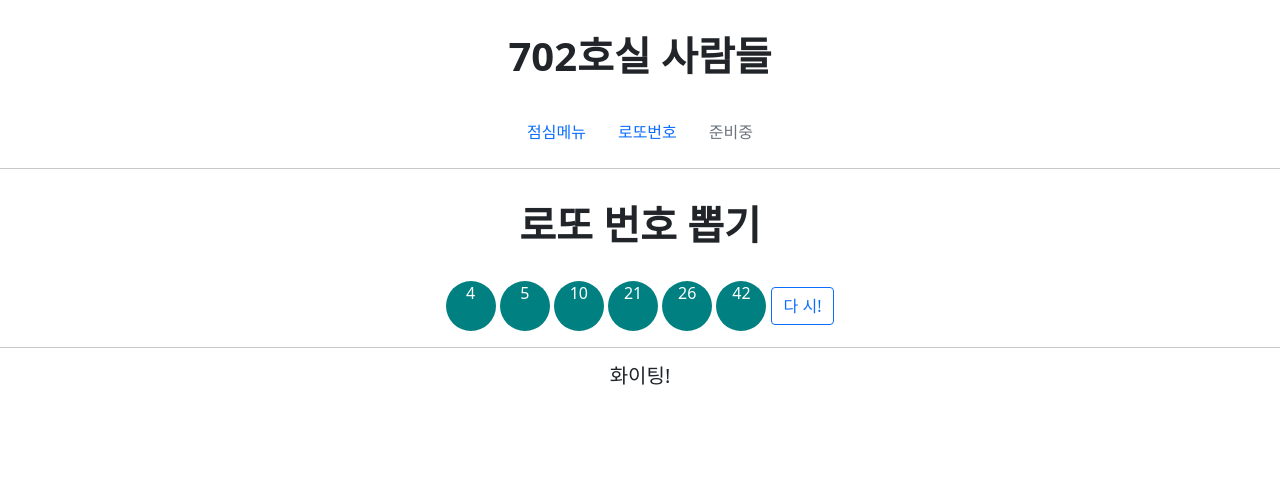
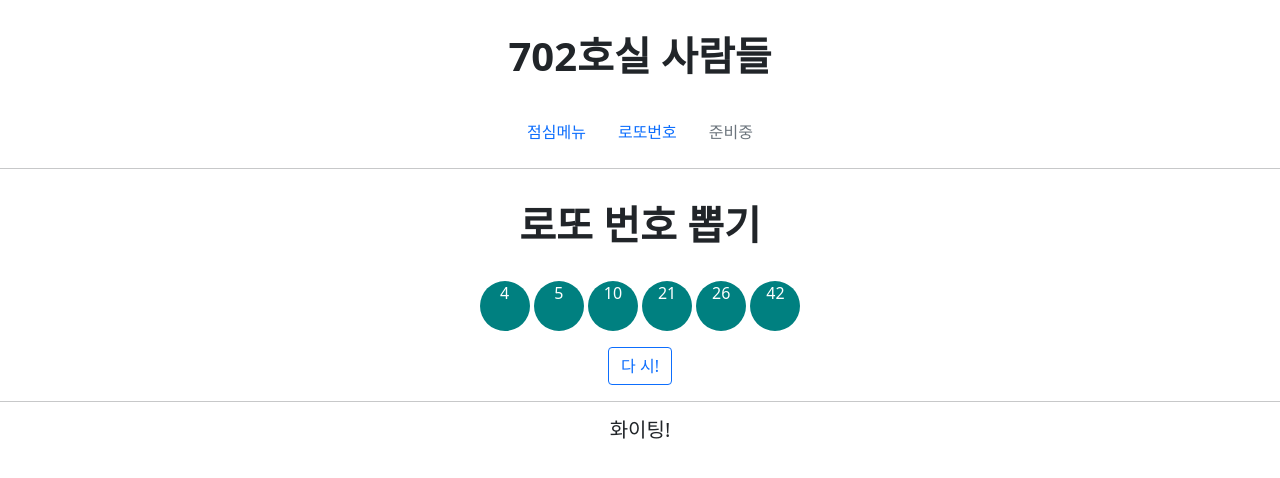
Before and after one commit to Kogoon/simsim2, a Django app: page /lottos/ in a window 1280 px wide. Shown: the top 478 px of the page. Run offline with Django 4.2, Linux system fonts and the light colour scheme.

Commit message:
Modified lotto.html

```diff
--- a/mysite/lottoapp/templates/lottoapp/lotto.html
+++ b/mysite/lottoapp/templates/lottoapp/lotto.html
@@ -11,8 +11,9 @@
 
     {% endfor %}
 
+    <br>
     <a href="{% url 'lottoapp:lotto' %}">
-        <button type="button" class="btn btn-outline-primary">다 시!</button>
+        <button type="button" class="btn btn-outline-primary mt-3">다 시!</button>
     </a>
 
 {% else %}
```
